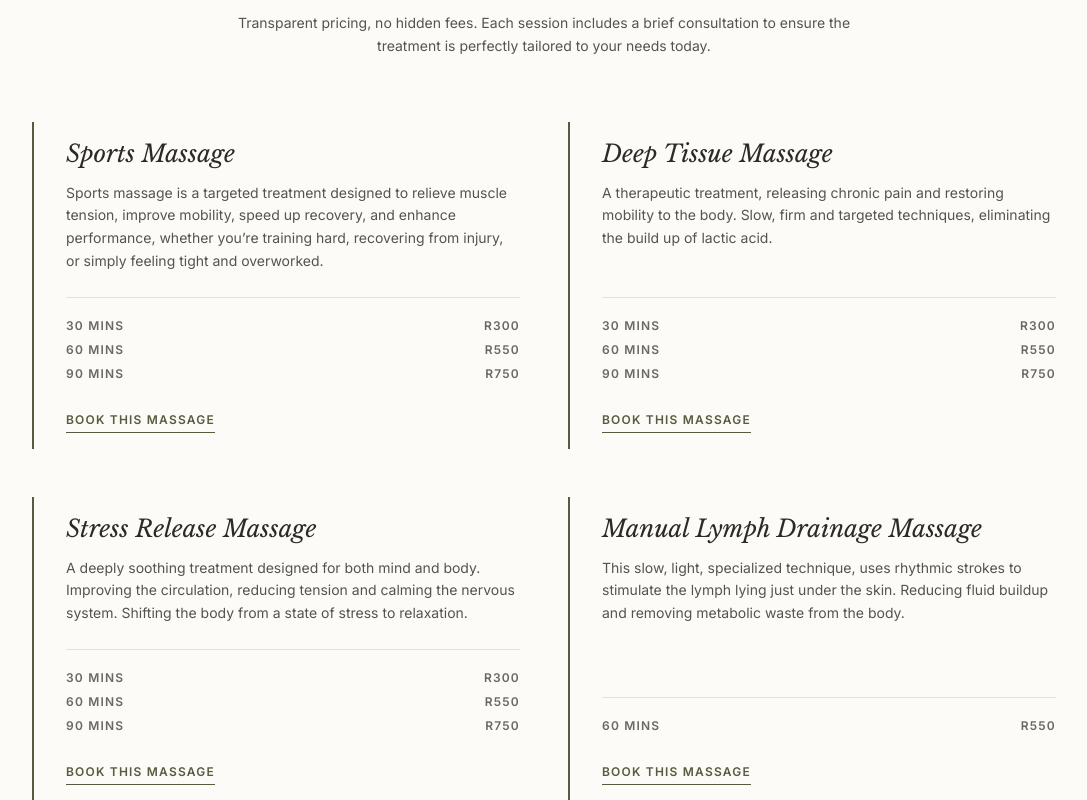
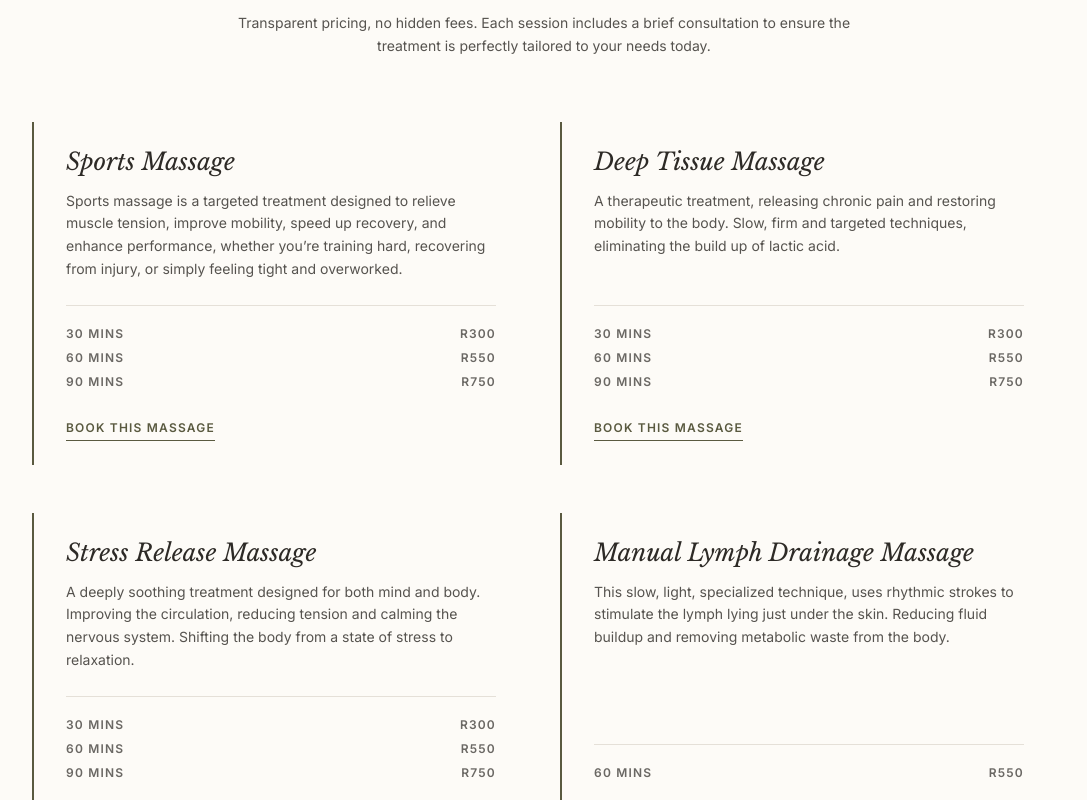
Before and after one commit to mattbrianb/massagebygeorgia, a React (Vite) app: page / in a window 1280 px wide. Shown: the part 900-1700 px from the top of the page, without its empty margins (96-1183 px from the left). Built offline with nearby package versions, Linux system fonts and the light colour scheme.

Commit message:
Add files via upload

```diff
--- a/src/components/Services.tsx
+++ b/src/components/Services.tsx
@@ -51,7 +51,7 @@ export default function Services() {
           </p>
         </div>
 
-        <div className="grid md:grid-cols-2 gap-12 max-w-5xl mx-auto">
+        <div className="grid md:grid-cols-2 gap-x-8 gap-y-12 max-w-5xl mx-auto">
           {services.map((service, index) => (
             <motion.div
               key={service.id}
@@ -59,7 +59,7 @@ export default function Services() {
               whileInView={{ opacity: 1, y: 0 }}
               viewport={{ once: true }}
               transition={{ delay: index * 0.1, duration: 0.6 }}
-              className="border-l-2 border-olive-700 pl-8 py-4 flex flex-col h-full hover:bg-sand-100 transition-colors"
+              className="border-l-2 border-olive-700 pl-8 pr-8 py-6 flex flex-col h-full hover:bg-sand-100 transition-colors"
             >
               <div className="mb-6 flex-grow">
                 <h3 className="font-serif text-2xl italic mb-3 text-ink-900">{service.title}</h3>
```
